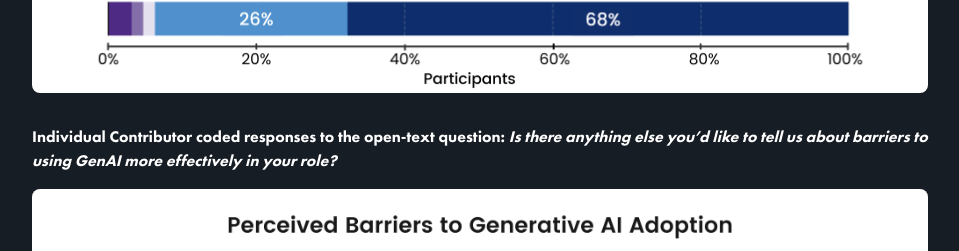
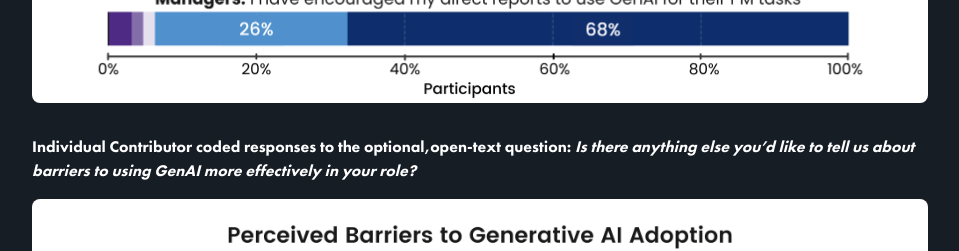
Before and after one commit to eulloa/mara-research-site, a Next.js app: page /Microsoft-Research in a window 1280 px wide. Shown: the part 2120-2371 px from the top of the page, without its empty margins (160-1119 px from the left). Built offline with nearby package versions, Linux system fonts and the light colour scheme.

Commit message:
fixed typo on fig 0

```diff
--- a/src/app/Microsoft-Research/page.tsx
+++ b/src/app/Microsoft-Research/page.tsx
@@ -101,7 +101,7 @@ export default function Page() {
           height={300}
         />
         <h1 className="dark:text-white mb-4 font-bold">
-          Individual Contributor coded responses to the open-text question:
+          Individual Contributor coded responses to the optional,open-text question:
           <i> Is there anything else you&rsquo;d like to tell us about barriers
           to using GenAI more effectively in your role?</i>
         </h1>
```
Also changed, not shown: public/img/portfolio/Figure_0.png.
